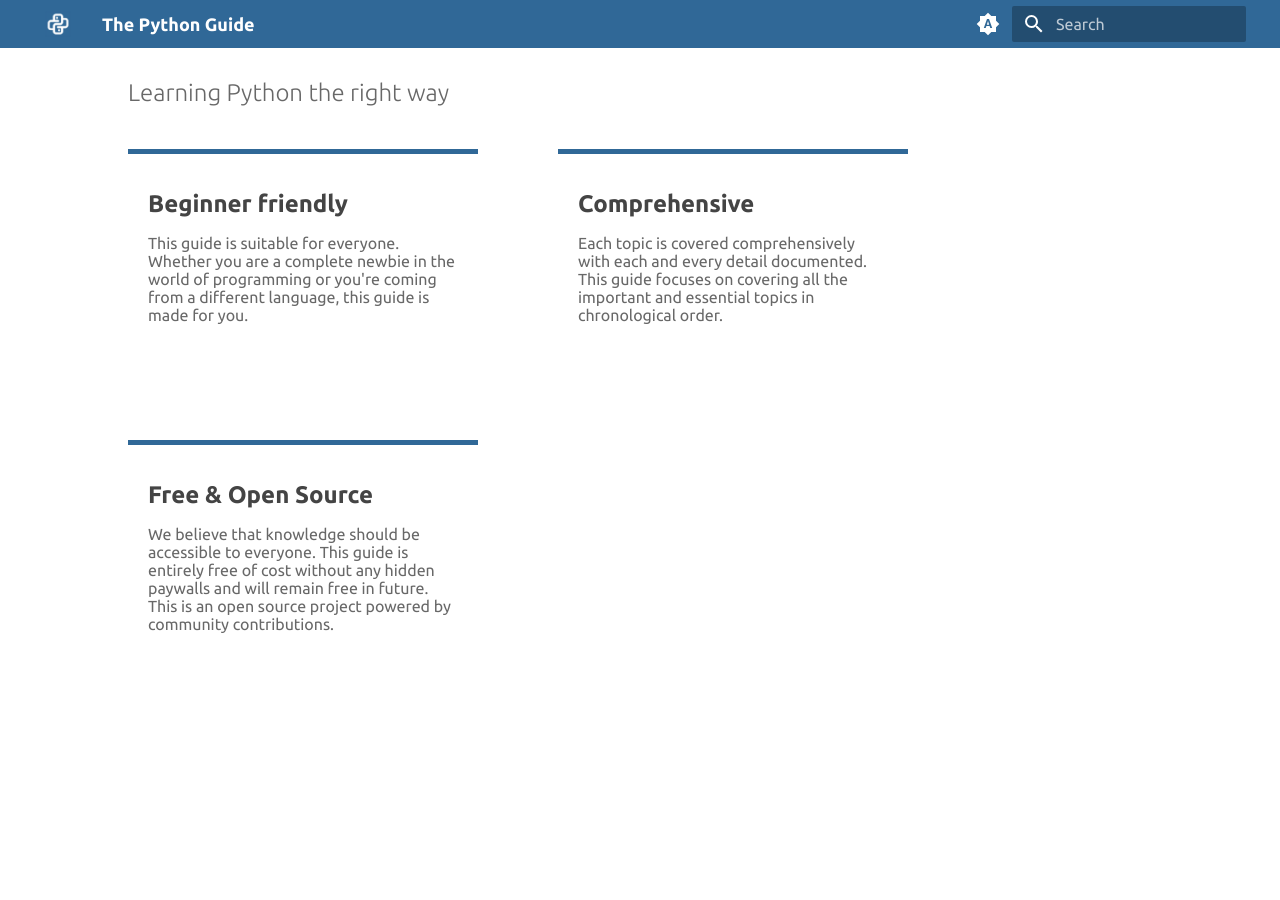
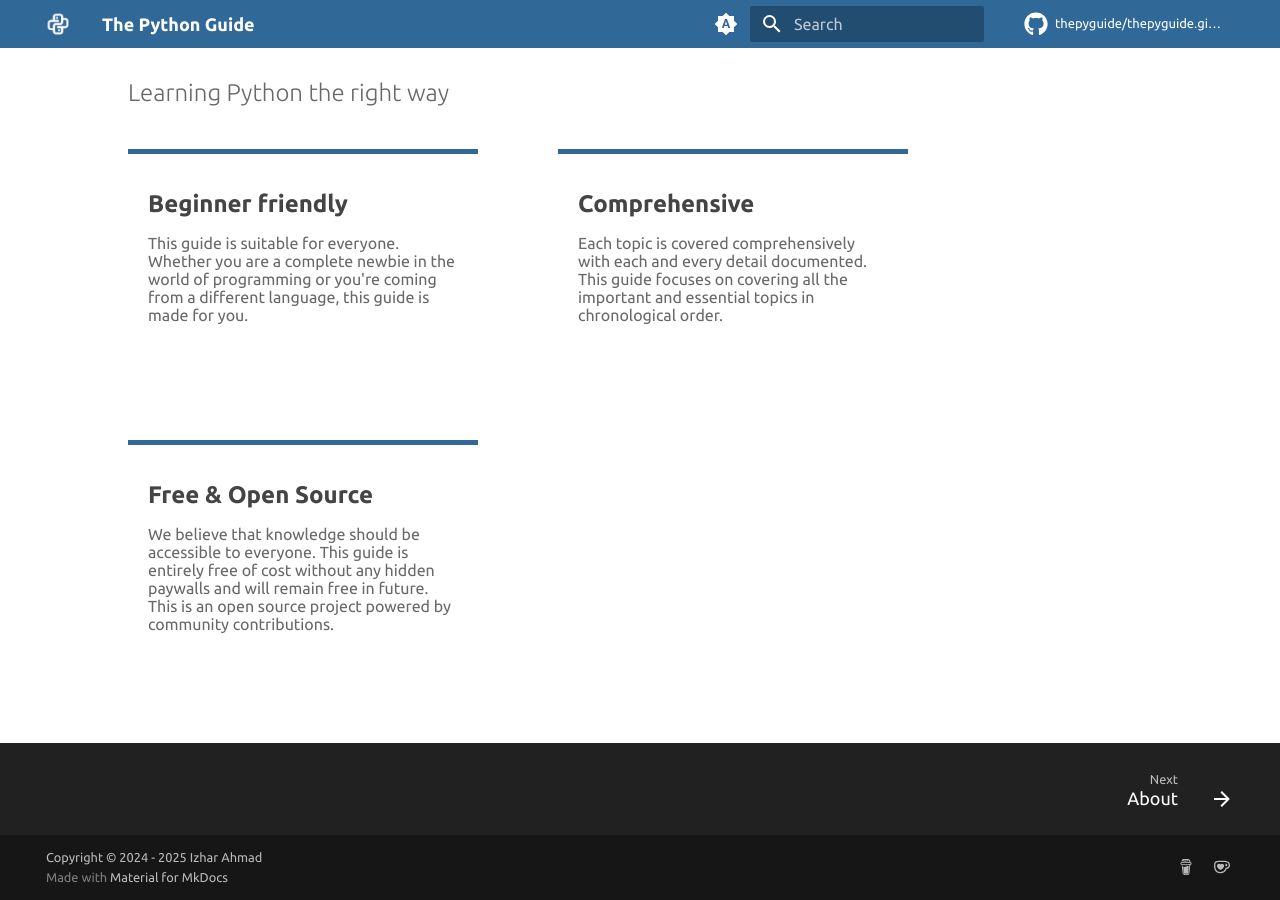
Before and after one commit to thepyguide/thepyguide.github.io, an MkDocs documentation site: the page built from docs/index.md, in a window 1280 px wide and 900 px high, scrolled down 967 px. Built offline with MkDocs 1.6.1 and Material for MkDocs 9.7.7, drawn with Linux system fonts in a browser that asks for light colours; comment, search, counter and statistics services are not loaded; before the commit the page ends 1710 px from its top, so only the background shows below that.

```diff
--- a/docs/_templates/home.html
+++ b/docs/_templates/home.html
@@ -50,4 +50,4 @@
 {% endblock %}
 
 {% block content %}{% endblock %}
-{% block footer %}{% endblock %}
+{% block footer %} {{ super() }} {% endblock %}
--- a/mkdocs.yml
+++ b/mkdocs.yml
@@ -1,10 +1,17 @@
 site_name: The Python Guide
+repo_url: https://github.com/thepyguide/thepyguide.github.io
+repo_name: thepyguide/thepyguide.github.io
+copyright: Copyright &copy; 2024 - 2025 Izhar Ahmad
 
 theme:
   name: material
   custom_dir: docs/_templates
   logo: _images/logo_header.png
   favicon: _images/favicon.png
+  icon:
+    repo: fontawesome/brands/github
+    edit: material/pencil
+    view: material/eye
   palette:
     - media: "(prefers-color-scheme)"
       toggle:
@@ -31,8 +38,15 @@ theme:
       - navigation.path
       - content.code.annotate
       - content.code.copy
+      - content.action.edit
+      - search.suggest
+      - search.highlight
+      - search.share
   font:
       text: Ubuntu
+
+plugins:
+  - search
 
 markdown_extensions:
   - admonition
@@ -49,6 +63,17 @@ markdown_extensions:
   - pymdownx.emoji:
       emoji_index: !!python/name:materialx.emoji.twemoji
       emoji_generator: !!python/name:materialx.emoji.to_svg
+
+extra:
+  social:
+    - icon: simple/buymeacoffee
+      link: https://www.buymeacoffee.com/izxxr
+      name: Donate on BuyMeACoffee
+
+    - icon: simple/kofi
+      link: https://ko-fi.com/izxxr
+      name: squidfunk on Fosstodon
+      name: Donate on Ko-Fi
 
 extra_css:
   - _styles/index.css
```
